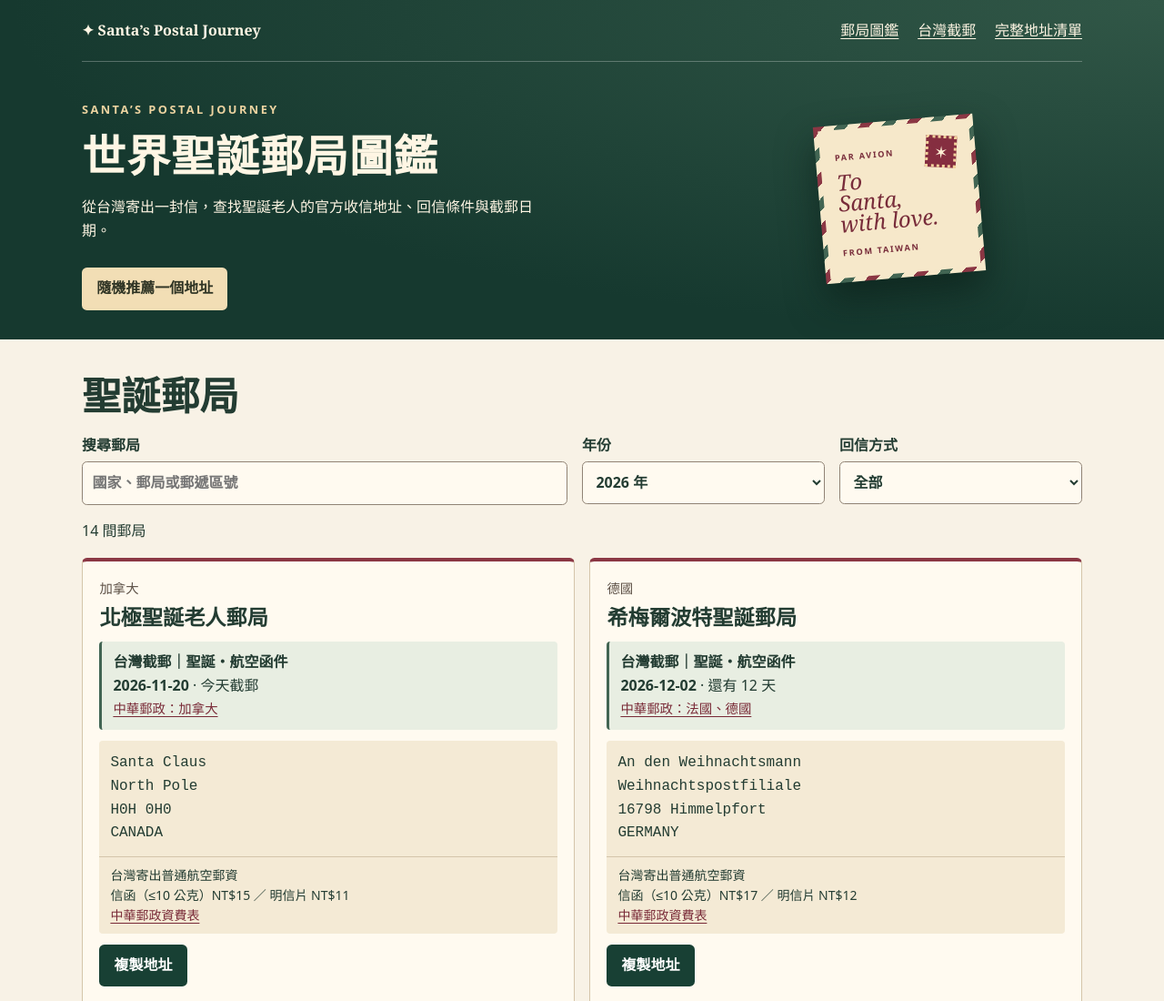
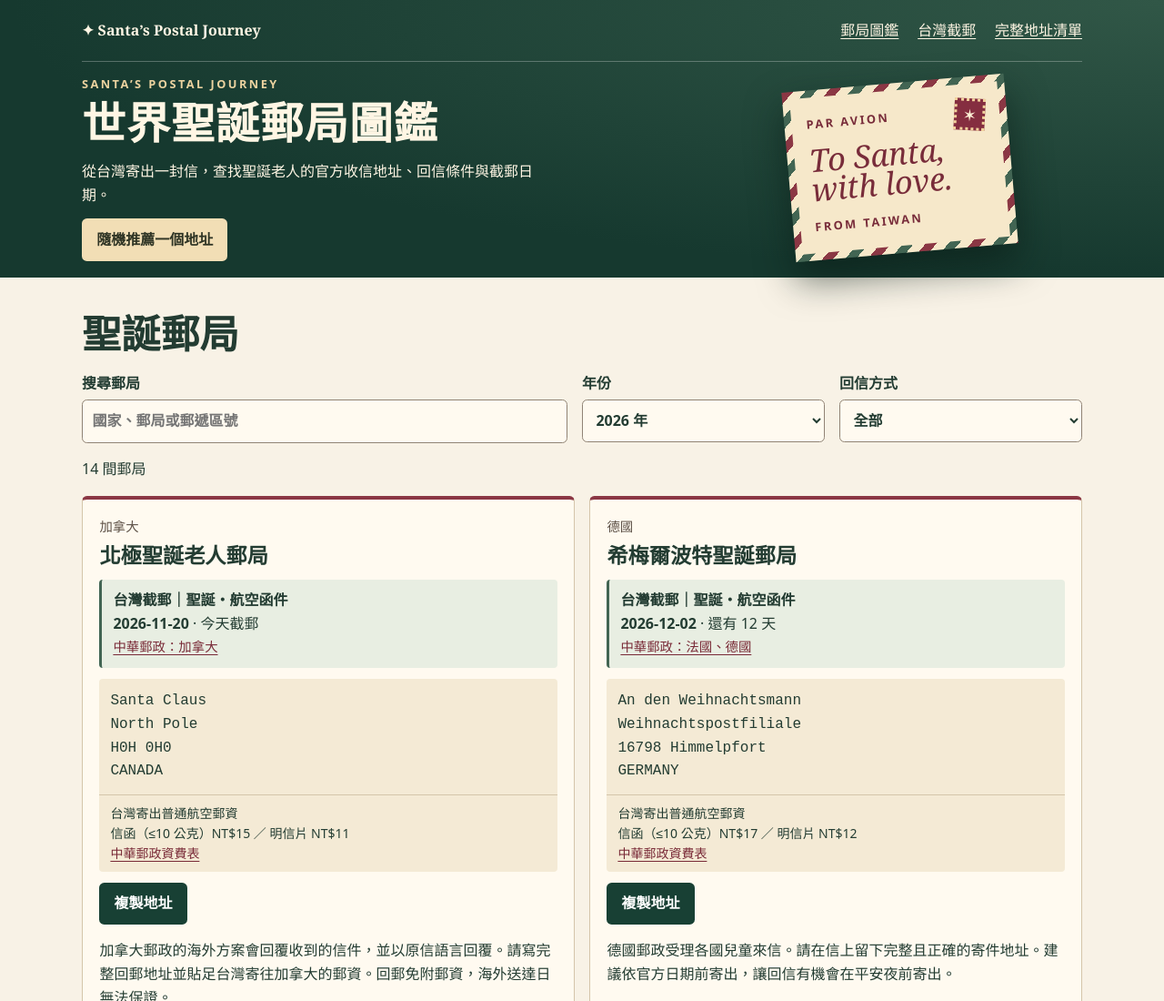
Before and after one commit to zhuya-tw/santas-postal-journey, a plain HTML site: page site/index.html in a window 1280 px wide. Shown: the top 1100 px of the page at 91% size. Drawn offline with Linux system fonts and the light colour scheme.

Commit message:
Reduce the height of the green homepage banner

```diff
--- a/site/index.html
+++ b/site/index.html
@@ -5,7 +5,7 @@
 <meta name="viewport" content="width=device-width,initial-scale=1">
 <meta name="description" content="從台灣寄信給聖誕老人。查詢世界聖誕郵局、官方回信政策與中華郵政歷年截郵日期。">
 <title>Santa’s Postal Journey｜世界聖誕郵局</title>
-<link rel="stylesheet" href="./style.css?v=8">
+<link rel="stylesheet" href="./style.css?v=9">
 <script type="module" src="./app.mjs?v=9"></script>
 </head>
 <body>
--- a/site/style.css
+++ b/site/style.css
@@ -5,17 +5,17 @@ body{margin:0}
 header{color:#fff6e4;background:#16392f;background-image:radial-gradient(ellipse at top right,#315747,transparent 70%)}
 nav{min-height:4.25rem;display:flex;align-items:center;justify-content:space-between;gap:1rem;border-bottom:1px solid #ffffff45;flex-wrap:wrap;padding:.75rem 0}
 nav div{display:flex;gap:1.3rem;flex-wrap:wrap} nav a{color:inherit} .brand{text-decoration:none;font-family:Georgia,serif;font-weight:bold}
-.hero{display:grid;grid-template-columns:minmax(0,1fr) minmax(0,.6fr);gap:1.75rem;align-items:center;padding:1.8rem 0 2rem}
+.hero{display:grid;grid-template-columns:minmax(0,1fr) minmax(0,.6fr);gap:1.75rem;align-items:center;padding:.85rem 0 1.1rem}
 .eyebrow,.postcard span,.postcard small{letter-spacing:.19em;font-size:.8rem;font-weight:700;color:#ecd3a0}
 h1,h2,h3{line-height:1.18;font-family:Georgia,"Noto Serif TC","PMingLiU",serif}
 .hero h1{font-size:clamp(1.55rem,4.8vw,3rem);margin:.3rem 0 .8rem;letter-spacing:.02em}
-.intro{max-width:31rem;margin-bottom:1.7rem}
+.hero .eyebrow{margin:0}.intro{max-width:31rem;margin:.45rem 0 .8rem}
 a{color:#792a37;text-underline-offset:.18em}
 .cta,button{display:inline-block;background:#f2deb5;color:#303525;border:1px solid transparent;border-radius:.35rem;padding:.6rem .95rem;font:inherit;font-weight:700;text-decoration:none;cursor:pointer}
-.postcard{position:relative;padding:clamp(.65rem,1.5vw,1rem);aspect-ratio:1.5;transform:rotate(-5deg);color:#782c3a;background:repeating-linear-gradient(135deg,#8b3744 0 9px,#f6e8ca 9px 19px,#426553 19px 28px,#f6e8ca 28px 38px) border-box;border:5px solid transparent;isolation:isolate;box-shadow:0 20px 40px #0a1c16a0;width:90%;max-width:176px;justify-self:center}
+.postcard{position:relative;padding:clamp(.65rem,1.5vw,1rem);aspect-ratio:1.5;transform:rotate(-5deg);color:#782c3a;background:repeating-linear-gradient(135deg,#8b3744 0 9px,#f6e8ca 9px 19px,#426553 19px 28px,#f6e8ca 28px 38px) border-box;border:8px solid transparent;isolation:isolate;box-shadow:0 20px 40px #0a1c16a0;width:90%;max-width:245px;justify-self:center}
 .postcard:before{content:"";position:absolute;inset:0;background:#f6e8ca;z-index:-1}
-.postcard strong{display:block;margin:.35rem 0;font:italic clamp(.95rem,2vw,1.5rem)/.95 Georgia,serif}
-.postcard span,.postcard small{color:#782c3a;font-size:.57rem}.stamp{float:right;border:3px dotted #f2d19c;background:#852e40;color:#fff2d7;font-size:1.15rem;padding:0 .4rem;transform:rotate(8deg)}
+.postcard strong{display:block;margin:.7rem 0;font:italic clamp(1.2rem,3.1vw,2.15rem)/.95 Georgia,serif}
+.postcard span,.postcard small{color:#782c3a}.stamp{float:right;border:3px dotted #f2d19c;background:#852e40;color:#fff2d7;font-size:1.15rem;padding:0 .4rem;transform:rotate(8deg)}
 section{padding:2rem 0;scroll-margin-top:1rem} h2{font-size:clamp(1.8rem,4vw,2.7rem);margin:.35rem 0 1rem}
 .filters{display:grid;grid-template-columns:2fr 1fr 1fr;gap:1rem}
 label{font-weight:700}
@@ -40,7 +40,7 @@ footer{background:#16392f;color:#fff6e4;padding:1.4rem 0}
 .section-title{font-size:clamp(2rem,5vw,3.2rem);margin:.35rem 0 1rem;letter-spacing:0}
 .year-field{display:block;max-width:13rem}
 :focus-visible{outline:3px solid #ad5722;outline-offset:3px}
-@media(max-width:680px){.hero{grid-template-columns:1fr;padding:1.35rem 0 1.5rem;gap:1rem}.postcard{width:min(54%, 140px);margin:auto}.grid{grid-template-columns:1fr}.filters{grid-template-columns:1fr 1fr}.filters label:first-child{grid-column:1/-1}}
+@media(max-width:680px){.hero{grid-template-columns:minmax(0,1.3fr) minmax(0,1fr);gap:.45rem .65rem;padding:.75rem 0 1rem}.hero>div:first-child{display:contents}.hero .eyebrow,.hero h1{grid-column:1/-1}.hero h1{margin:.1rem 0}.hero .intro{grid-column:1;margin:0}.hero .cta{grid-column:1;justify-self:start}.hero .postcard{grid-column:2;grid-row:3/span 2;width:min(100%,185px);margin:0}.postcard span,.postcard small{font-size:.58rem}.postcard strong{font-size:clamp(1rem,3.4vw,1.5rem);margin:.35rem 0}.grid{grid-template-columns:1fr}.filters{grid-template-columns:1fr 1fr}.filters label:first-child{grid-column:1/-1}}
 @media(max-width:350px){.filters{grid-template-columns:1fr}}
 
 .recommendation-header{display:flex;align-items:center;justify-content:space-between;flex-wrap:wrap;gap:.5rem;margin-bottom:.8rem}.recommendation-header h2{margin:0}
```
